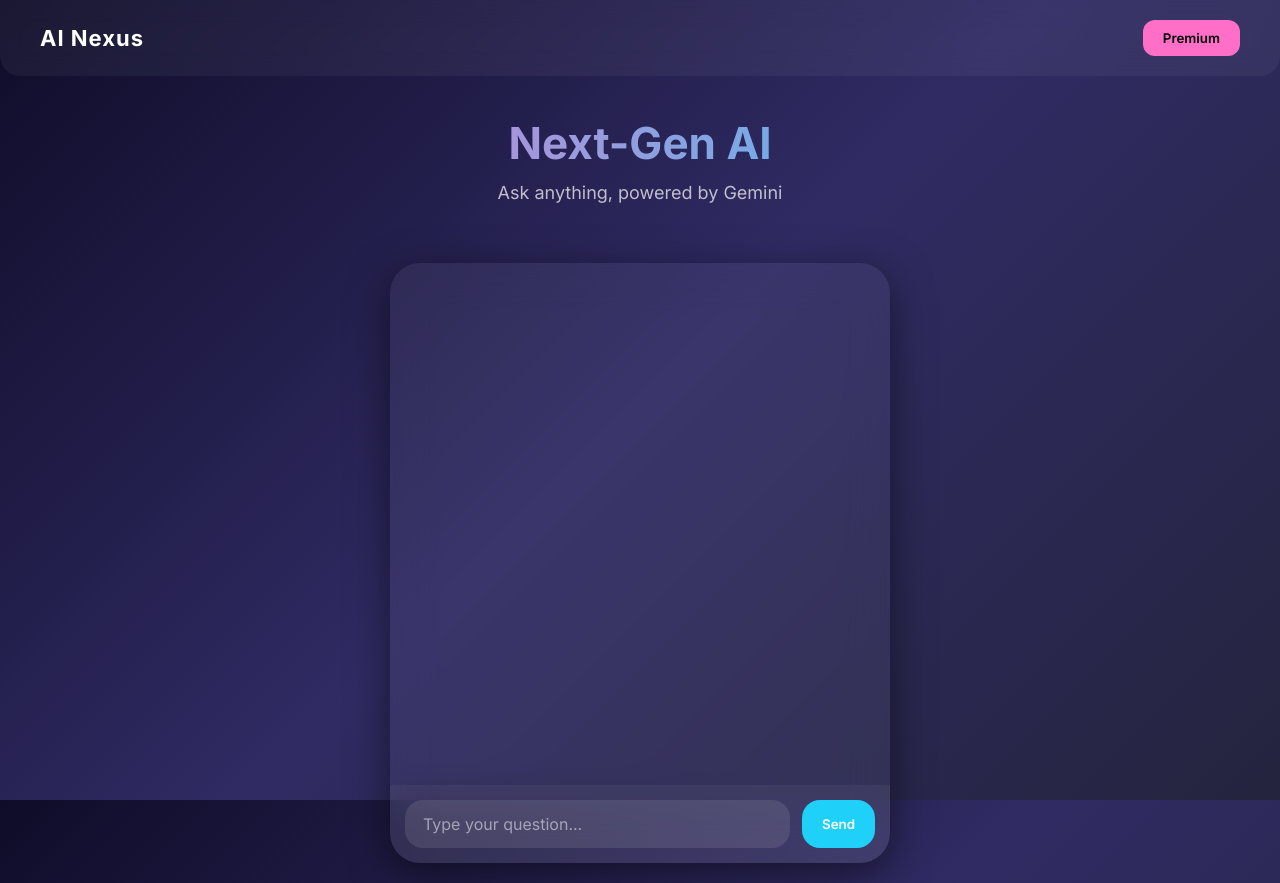
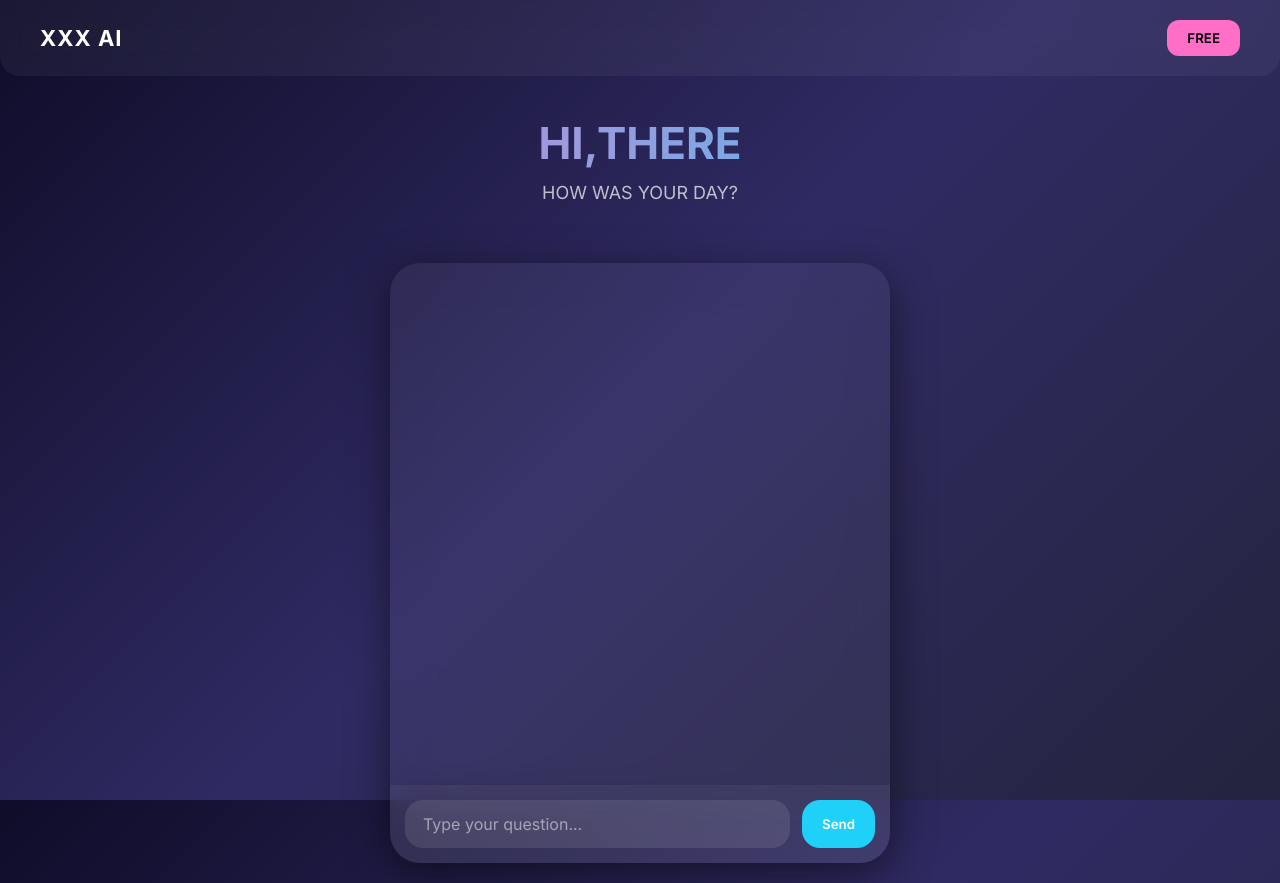
Before and after one commit to rachvi47/XXX-AI, a website: page index.html in a window 1280 px wide. Drawn offline with Linux system fonts and the light colour scheme.

Commit message:
Update index.html

```diff
--- a/index.html
+++ b/index.html
@@ -3,7 +3,7 @@
 <head>
 <meta charset="UTF-8">
 <meta name="viewport" content="width=device-width, initial-scale=1.0">
-<title>XXX AI FUCK YOU</title>
+<title>XXX AI</title>
 <link href="https://fonts.googleapis.com/css2?family=Inter:wght@400;600;700&display=swap" rel="stylesheet">
 <style>
 /* Reset & base */
@@ -46,13 +46,13 @@ button.send:hover { background: #0ac5e0; }
 <body>
 
 <div class="nav">
-  <div class="logo">AI Nexus</div>
-  <button>Premium</button>
+  <div class="logo">XXX AI</div>
+  <button>FREE</button>
 </div>
 
 <div class="hero">
-  <h1>Next-Gen AI</h1>
-  <p>Ask anything, powered by Gemini</p>
+  <h1>HI,THERE</h1>
+  <p>HOW WAS YOUR DAY?</p>
 </div>
 
 <div class="container">
```
